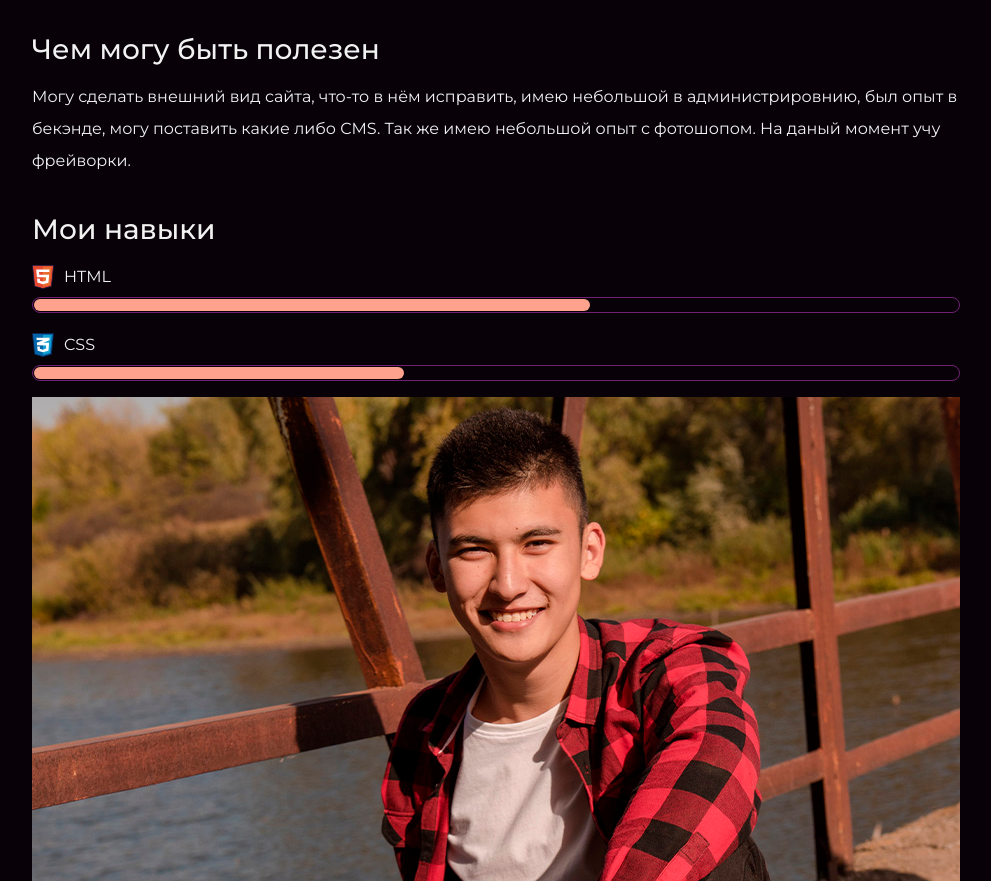
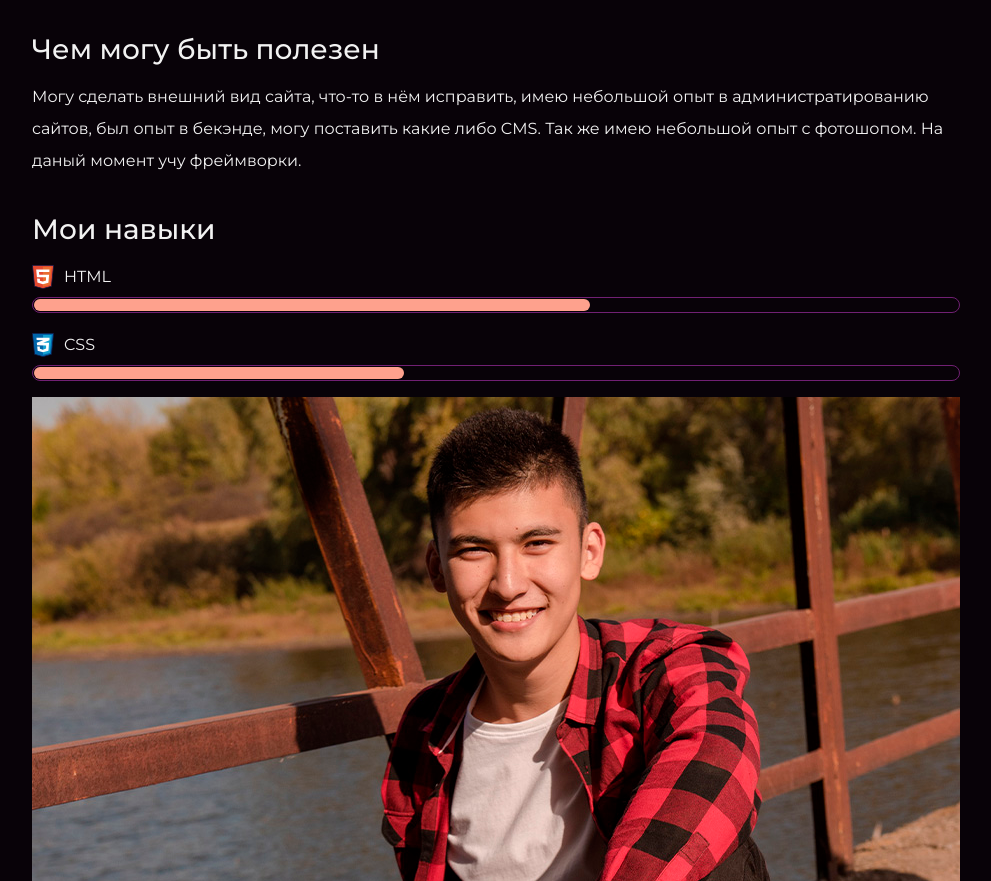
Before and after one commit to HEV1K/my-site, a plain HTML site: page index.html in a window 1280 px wide. Shown: the part 1307-2188 px from the top of the page, without its empty margins (144-1135 px from the left). Drawn offline with Linux system fonts and the light colour scheme.

Commit message:
Add files via upload

```diff
--- a/index.html
+++ b/index.html
@@ -31,7 +31,7 @@
       <h3>Пара слов о себе</h3>
       <p>Меня зовут Денис Саленко. Мне 16 лет. На даный момент проживаю в Украине, учусь в школе, попутно учу английський язык и верстку сайтов с помощью курсов. Я меломан, увлекаюсь спортом, а именно баскетбол и волейбол.</p>
       <h3>Чем могу быть полезен</h3>
-      <p> Могу сделать внешний вид сайта, что-то в нём исправить, имею небольшой в администрировнию, был опыт в бекэнде, могу поставить какие либо CMS. Так же имею небольшой опыт с фотошопом. На даный момент учу фрейворки.</p>
+      <p> Могу сделать внешний вид сайта, что-то в нём исправить, имею небольшой опыт в администратированию сайтов, был опыт в бекэнде, могу поставить какие либо CMS. Так же имею небольшой опыт с фотошопом. На даный момент учу фреймворки.</p>
      <div class="skills">
   <h3>Мои навыки</h3>
   <dl class="skills-list">
```
